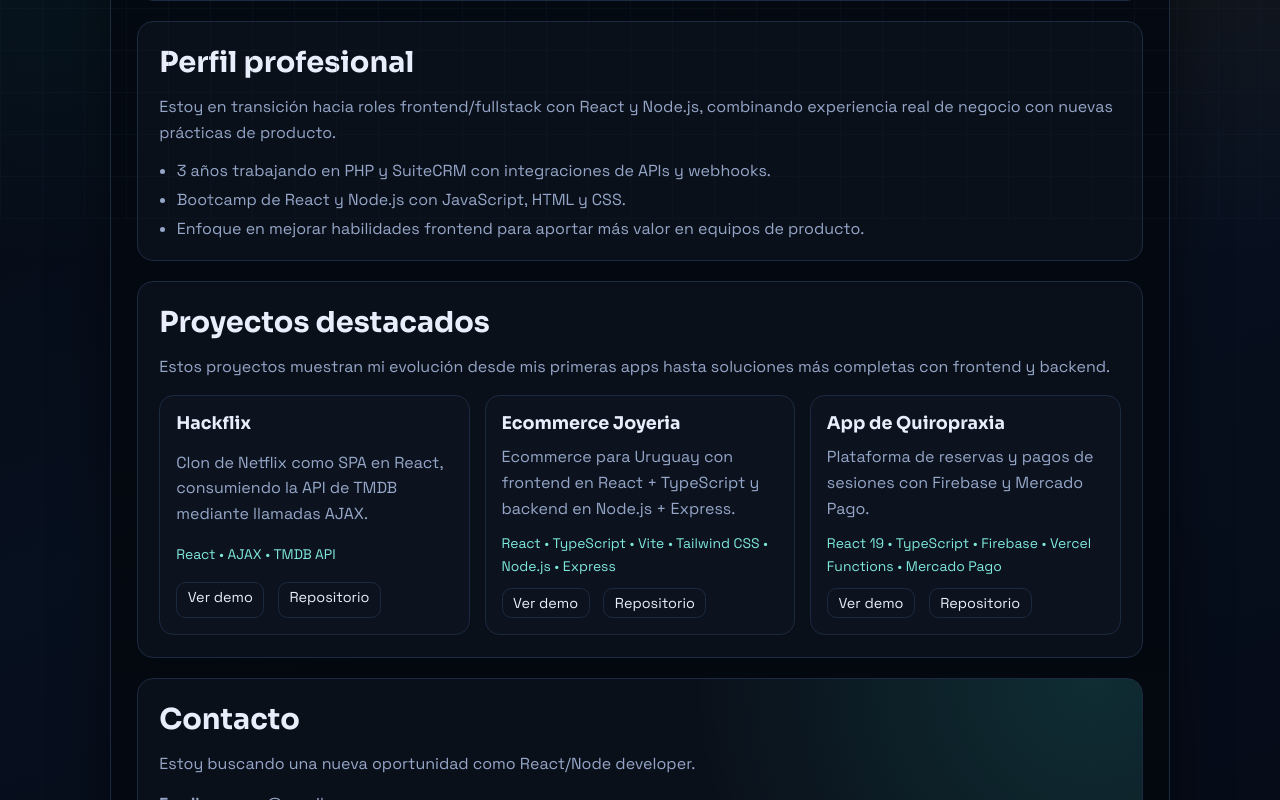
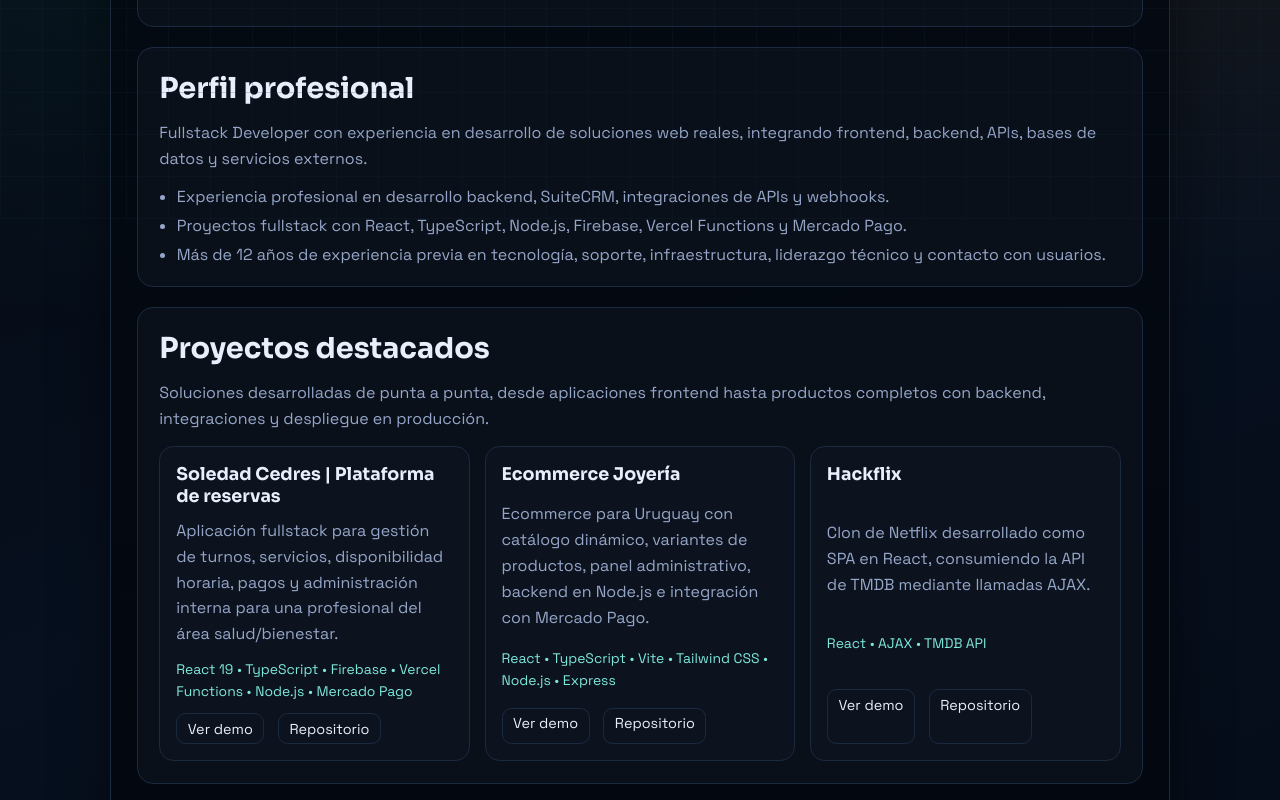
Before and after one commit to kasenawe/kasenawe-portfolio, a React (Vite) app: page / in a window 1280 px wide. Shown: the part 580-1380 px from the top of the page. Built offline with nearby package versions, Linux system fonts and the light colour scheme.

Commit message:
refactor: improve professional positioning and project presentation

```diff
--- a/index.html
+++ b/index.html
@@ -4,7 +4,7 @@
     <meta charset="UTF-8" />
     <link rel="icon" type="image/svg+xml" href="/favicon.svg" />
     <meta name="viewport" content="width=device-width, initial-scale=1.0" />
-    <title>kasenawe</title>
+    <title>Maximiliano Quintana</title>
   </head>
   <body>
     <div id="root"></div>
--- a/src/i18n/copy.ts
+++ b/src/i18n/copy.ts
@@ -3,7 +3,7 @@ import type { Language, Copy } from "../types/portfolio";
 export const copyByLanguage: Record<Language, Copy> = {
   es: {
     nav: {
-      about: "Sobre mi",
+      about: "Sobre mí",
       projects: "Proyectos",
       contact: "Contacto",
     },
@@ -11,7 +11,7 @@ export const copyByLanguage: Record<Language, Copy> = {
       badge: "Full Stack Developer | React + Node",
       title: "Maximiliano Quintana",
       subtitle:
-        "Desarrollador con 3 años de experiencia laboral en SuiteCRM, APIs y webhooks. Enfocado hoy en crear productos modernos con React y Node.js.",
+        "Desarrollador Fullstack con experiencia en React, TypeScript, Node.js, APIs e integraciones. Combino experiencia profesional en desarrollo backend/SuiteCRM con más de 12 años previos en tecnología, soporte, infraestructura y liderazgo técnico.",
       ctaPrimary: "Ver proyectos",
       ctaSecondary: "Contactar",
       ctaResume: "Descargar CV",
@@ -20,34 +20,41 @@ export const copyByLanguage: Record<Language, Copy> = {
     about: {
       title: "Perfil profesional",
       intro:
-        "Estoy en transición hacia roles frontend/fullstack con React y Node.js, combinando experiencia real de negocio con nuevas prácticas de producto.",
+        "Fullstack Developer con experiencia en desarrollo de soluciones web reales, integrando frontend, backend, APIs, bases de datos y servicios externos.",
       points: [
-        "3 años trabajando en PHP y SuiteCRM con integraciones de APIs y webhooks.",
-        "Bootcamp de React y Node.js con JavaScript, HTML y CSS.",
-        "Enfoque en mejorar habilidades frontend para aportar más valor en equipos de producto.",
+        "Experiencia profesional en desarrollo backend, SuiteCRM, integraciones de APIs y webhooks.",
+        "Proyectos fullstack con React, TypeScript, Node.js, Firebase, Vercel Functions y Mercado Pago.",
+        "Más de 12 años de experiencia previa en tecnología, soporte, infraestructura, liderazgo técnico y contacto con usuarios.",
       ],
     },
     projects: {
       title: "Proyectos destacados",
       intro:
-        "Estos proyectos muestran mi evolución desde mis primeras apps hasta soluciones más completas con frontend y backend.",
+        "Soluciones desarrolladas de punta a punta, desde aplicaciones frontend hasta productos completos con backend, integraciones y despliegue en producción.",
       actions: {
         live: "Ver demo",
         repo: "Repositorio",
       },
       items: [
         {
-          name: "Hackflix",
+          name: "Soledad Cedres | Plataforma de reservas",
           description:
-            "Clon de Netflix como SPA en React, consumiendo la API de TMDB mediante llamadas AJAX.",
-          stack: ["React", "AJAX", "TMDB API"],
-          liveUrl: "https://hackflix-react-nu.vercel.app/",
-          repoUrl: "https://github.com/kasenawe/hackflix-react",
+            "Aplicación fullstack para gestión de turnos, servicios, disponibilidad horaria, pagos y administración interna para una profesional del área salud/bienestar.",
+          stack: [
+            "React 19",
+            "TypeScript",
+            "Firebase",
+            "Vercel Functions",
+            "Node.js",
+            "Mercado Pago",
+          ],
+          liveUrl: "https://soledadcedres.com.uy",
+          repoUrl: "https://github.com/kasenawe/enarmonia",
         },
         {
-          name: "Ecommerce Joyeria",
+          name: "Ecommerce Joyería",
           description:
-            "Ecommerce para Uruguay con frontend en React + TypeScript y backend en Node.js + Express.",
+            "Ecommerce para Uruguay con catálogo dinámico, variantes de productos, panel administrativo, backend en Node.js e integración con Mercado Pago.",
           stack: [
             "React",
             "TypeScript",
@@ -60,24 +67,19 @@ export const copyByLanguage: Record<Language, Copy> = {
           repoUrl: "https://github.com/kasenawe/lunaperla",
         },
         {
-          name: "App de Quiropraxia",
+          name: "Hackflix",
           description:
-            "Plataforma de reservas y pagos de sesiones con Firebase y Mercado Pago.",
-          stack: [
-            "React 19",
-            "TypeScript",
-            "Firebase",
-            "Vercel Functions",
-            "Mercado Pago",
-          ],
-          liveUrl: "https://soledadcedres.com.uy",
-          repoUrl: "https://github.com/kasenawe/enarmonia",
+            "Clon de Netflix desarrollado como SPA en React, consumiendo la API de TMDB mediante llamadas AJAX.",
+          stack: ["React", "AJAX", "TMDB API"],
+          liveUrl: "https://hackflix-react-nu.vercel.app/",
+          repoUrl: "https://github.com/kasenawe/hackflix-react",
         },
       ],
     },
     contact: {
       title: "Contacto",
-      intro: "Estoy buscando una nueva oportunidad como React/Node developer.",
+      intro:
+        "Estoy abierto a nuevas oportunidades como Fullstack Developer, especialmente en proyectos con React, Node.js, APIs e integraciones.",
       emailLabel: "Email",
       locationLabel: "Ubicación",
       openToWork: "Disponible para entrevistas y desafíos técnicos.",
@@ -94,7 +96,7 @@ export const copyByLanguage: Record<Language, Copy> = {
       badge: "Full Stack Developer | React + Node",
       title: "Maximiliano Quintana",
       subtitle:
-        "Developer with 3 years of professional experience in SuiteCRM, APIs, and webhooks. Now focused on building modern products with React and Node.js.",
+        "Fullstack Developer with experience in React, TypeScript, Node.js, APIs, and integrations. I combine professional backend/SuiteCRM development experience with 12+ years in technology, support, infrastructure, and technical leadership.",
       ctaPrimary: "View projects",
       ctaSecondary: "Contact me",
       ctaResume: "Download Resume",
@@ -103,34 +105,41 @@ export const copyByLanguage: Record<Language, Copy> = {
     about: {
       title: "Professional profile",
       intro:
-        "I am transitioning into frontend/fullstack roles with React and Node.js, combining business experience with modern product practices.",
+        "Fullstack Developer experienced in building real web solutions, integrating frontend, backend, APIs, databases, and third-party services.",
       points: [
-        "3 years working with PHP and SuiteCRM, including API and webhook integrations.",
-        "React and Node.js bootcamp with JavaScript, HTML, and CSS.",
-        "Focused on strengthening frontend skills to deliver more impact in product teams.",
+        "Professional experience in backend development, SuiteCRM, API integrations, and webhooks.",
+        "Fullstack projects with React, TypeScript, Node.js, Firebase, Vercel Functions, and Mercado Pago.",
+        "12+ years of previous experience in technology, support, infrastructure, technical leadership, and user-facing roles.",
       ],
     },
     projects: {
       title: "Featured projects",
       intro:
-        "These projects show my growth from early apps to more complete frontend and backend solutions.",
+        "End-to-end solutions ranging from frontend applications to complete products with backend logic, integrations, and production deployment.",
       actions: {
         live: "Live",
         repo: "Repo",
       },
       items: [
         {
-          name: "Hackflix",
+          name: "Soledad Cedres | Booking Platform",
           description:
-            "Netflix clone built as a React SPA, consuming TMDB API data through AJAX calls.",
-          stack: ["React", "AJAX", "TMDB API"],
-          liveUrl: "https://hackflix-react-nu.vercel.app/",
-          repoUrl: "https://github.com/kasenawe/hackflix-react",
+            "Fullstack application for appointment booking, services, schedule availability, payments, and internal administration for a health/wellness professional.",
+          stack: [
+            "React 19",
+            "TypeScript",
+            "Firebase",
+            "Vercel Functions",
+            "Node.js",
+            "Mercado Pago",
+          ],
+          liveUrl: "https://soledadcedres.com.uy/",
+          repoUrl: "https://github.com/kasenawe/enarmonia",
         },
         {
           name: "Jewelry Ecommerce",
           description:
-            "Ecommerce for Uruguay built with a React + TypeScript frontend and a Node.js + Express backend.",
+            "Ecommerce platform for Uruguay with dynamic catalog, product variants, admin panel, Node.js backend, and Mercado Pago integration.",
           stack: [
             "React",
             "TypeScript",
@@ -143,25 +152,19 @@ export const copyByLanguage: Record<Language, Copy> = {
           repoUrl: "https://github.com/kasenawe/lunaperla",
         },
         {
-          name: "Chiropractic App",
+          name: "Hackflix",
           description:
-            "Booking and online payment platform with Firebase and Mercado Pago.",
-          stack: [
-            "React 19",
-            "TypeScript",
-            "Firebase",
-            "Vercel Functions",
-            "Mercado Pago",
-          ],
-          liveUrl: "https://soledadcedres.com.uy/",
-          repoUrl: "https://github.com/kasenawe/enarmonia",
+            "Netflix clone built as a React SPA, consuming TMDB API data through AJAX calls.",
+          stack: ["React", "AJAX", "TMDB API"],
+          liveUrl: "https://hackflix-react-nu.vercel.app/",
+          repoUrl: "https://github.com/kasenawe/hackflix-react",
         },
       ],
     },
     contact: {
       title: "Contact",
       intro:
-        "I am actively looking for a new opportunity as a React/Node developer.",
+        "I am open to new opportunities as a Fullstack Developer, especially in projects involving React, Node.js, APIs, and integrations.",
       emailLabel: "Email",
       locationLabel: "Location",
       openToWork: "Available for interviews and technical challenges.",
```
